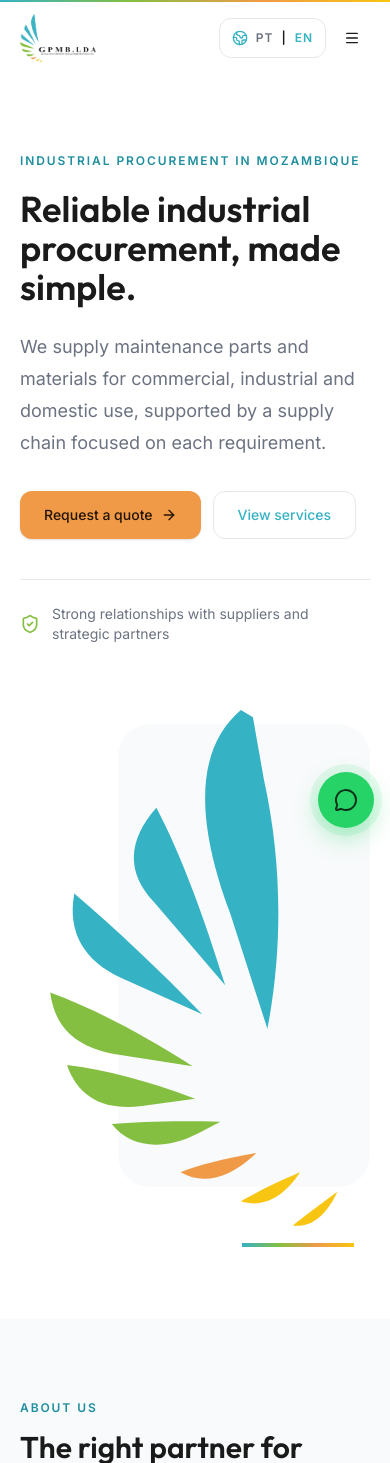
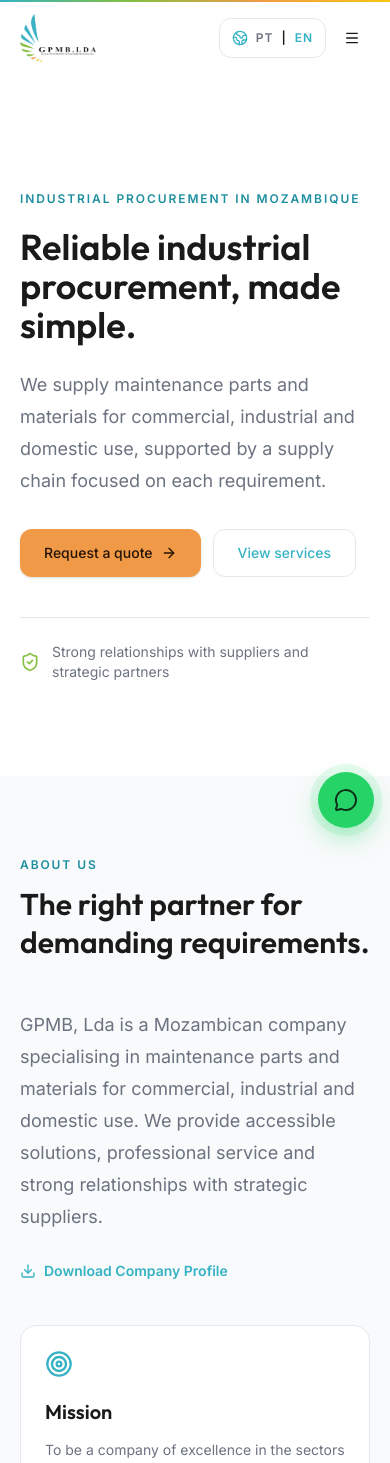
Before and after one commit to Andre-Roddrigues/gpmb, a Next.js app: page /en in a window 390 px wide. Shown: the top 1463 px of the page. Built offline with nearby package versions, Linux system fonts and the light colour scheme.

Commit message:
feat: new

```diff
--- a/components/gpmb/Site.tsx
+++ b/components/gpmb/Site.tsx
@@ -75,7 +75,7 @@ function Header({ m, locale }: { m: Messages; locale: Locale }) {
 function Hero({ m }: { m: Messages }) {
   return <section id="home" className="relative flex min-h-[92svh] scroll-mt-24 items-center overflow-hidden pt-24"><div className="mx-auto grid w-full max-w-7xl items-center gap-10 px-5 py-14 md:min-h-[720px] md:grid-cols-[1.12fr_.88fr] lg:px-8">
     <motion.div initial={{ opacity: 0, y: 18 }} animate={{ opacity: 1, y: 0 }} transition={{ duration: .6, ease: "easeOut" }}><p className="section-eyebrow">{m.hero.eyebrow}</p><h1 className="mt-5 max-w-4xl text-4xl font-semibold leading-[1.08] md:text-6xl lg:text-7xl">{m.hero.title}</h1><p className="mt-6 max-w-2xl text-lg leading-8 text-muted-foreground md:text-xl">{m.hero.subtitle}</p><div className="mt-8 flex flex-wrap gap-3"><Button variant="cta" size="lg" onClick={() => scrollTo("contact")}>{m.nav.quote}<ArrowRight/></Button><Button variant="brandOutline" size="lg" onClick={() => scrollTo("services")}>{m.hero.services}</Button></div><div className="mt-10 flex max-w-xl items-center gap-3 border-t border-border pt-6 text-sm text-muted-foreground"><ShieldCheck className="size-5 shrink-0 text-green"/><span>{m.hero.trust}</span></div></motion.div>
-    <div className="relative flex min-h-[390px] items-center justify-center md:min-h-[590px]"><div className="absolute right-0 top-10 h-[80%] w-[72%] rounded-[2rem] bg-surface"/><div className="relative z-10 flex w-full justify-center"><WingMark label={m.hero.visualAlt}/></div><div className="absolute bottom-4 right-4 h-1 w-28 gradient-wing md:right-10"/></div>
+    <div className="relative hidden md:flex min-h-[390px] items-center justify-center md:min-h-[590px]"><div className="absolute right-0 top-10 h-[80%] w-[72%] rounded-[2rem] bg-surface"/><div className="relative z-10 flex w-full justify-center"><WingMark label={m.hero.visualAlt}/></div><div className="absolute bottom-4 right-4 h-1 w-28 gradient-wing md:right-10"/></div>
   </div></section>;
 }
 
```
Also changed, not shown: 1 other file (tests, documents, lock files or other folders).
